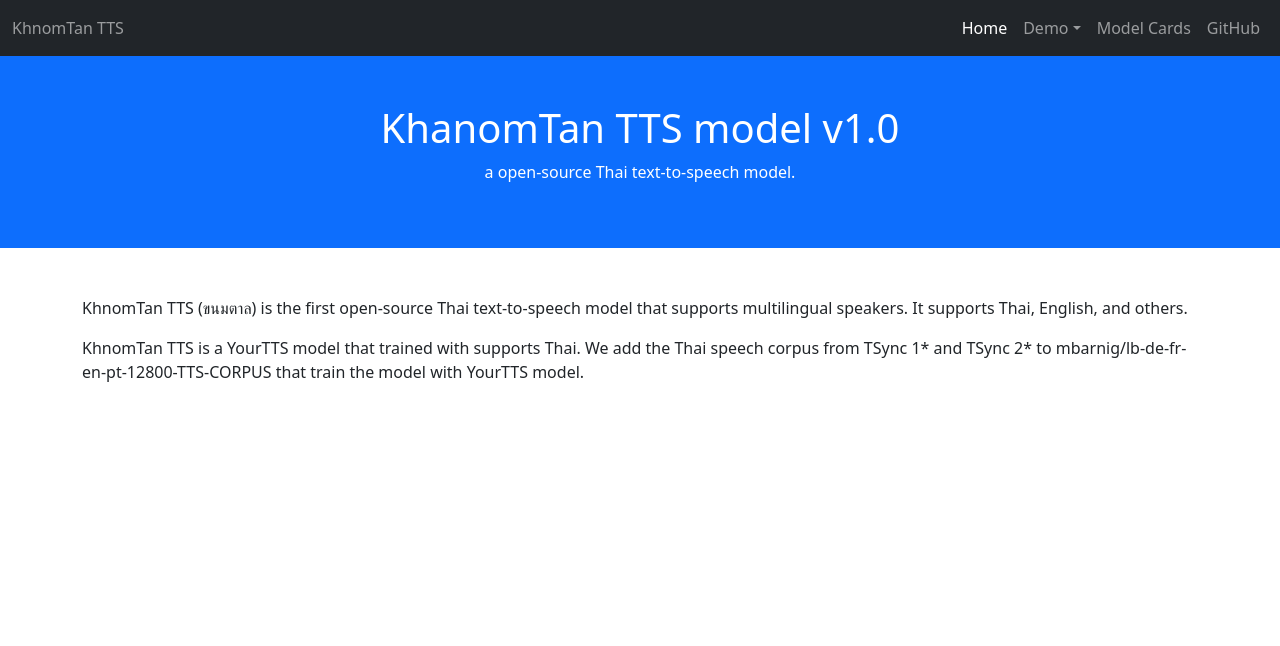
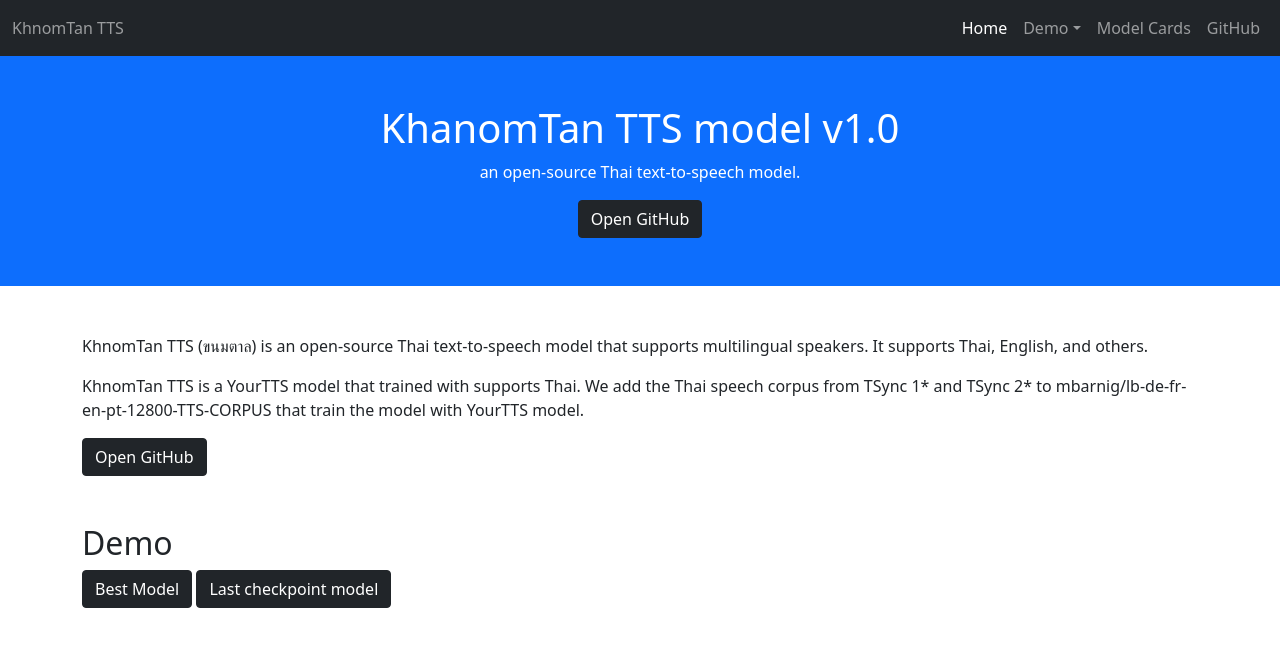
Before and after one commit to wannaphong/KhanomTan-TTS-v1.0, a plain HTML site: page index.html in a window 1280 px wide. Drawn offline with nearby package versions, Linux system fonts and the light colour scheme.

Commit message:
Update url

```diff
--- a/index.html
+++ b/index.html
@@ -34,13 +34,28 @@
 
 <div class="container-fluid p-5 bg-primary text-white text-center">
   <h1>KhanomTan TTS model v1.0</h1>
-  <p>a open-source Thai text-to-speech model.</p>
+  <p>an open-source Thai text-to-speech model.</p>
+  <a href="https://github.com/wannaphong/KhanomTan-TTS-v1.0" class="btn btn-dark">
+    Open GitHub
+</a>
 </div>
 
 <div class="container mt-5">
-  <p>KhnomTan TTS (ขนมตาล) is the first open-source Thai text-to-speech model that supports multilingual speakers. It supports Thai, English, and others.</p>
+  <p>KhnomTan TTS (ขนมตาล) is an open-source Thai text-to-speech model that supports multilingual speakers. It supports Thai, English, and others.</p>
   <p>KhnomTan TTS is a YourTTS model that trained with supports Thai. We add the Thai speech corpus from TSync 1* and TSync 2* to mbarnig/lb-de-fr-en-pt-12800-TTS-CORPUS that train the model with YourTTS model.</p>
+  <a href="https://github.com/wannaphong/KhanomTan-TTS-v1.0" class="btn btn-dark">
+    Open GitHub
+</a>
 </div>
+<div class="container mt-5">
+    <h2>Demo</h2>
+    <a href="https://wannaphong.github.io/KhanomTan-TTS-v1.0/demo/best.html" class="btn btn-dark">
+      Best Model
+  </a>
+  <a href="https://wannaphong.github.io/KhanomTan-TTS-v1.0/demo/last.html" class="btn btn-dark">
+      Last checkpoint model
+  </a>
+  </div>
 
 </body>
 </html>
```
Also changed, not shown: 1 other file.
